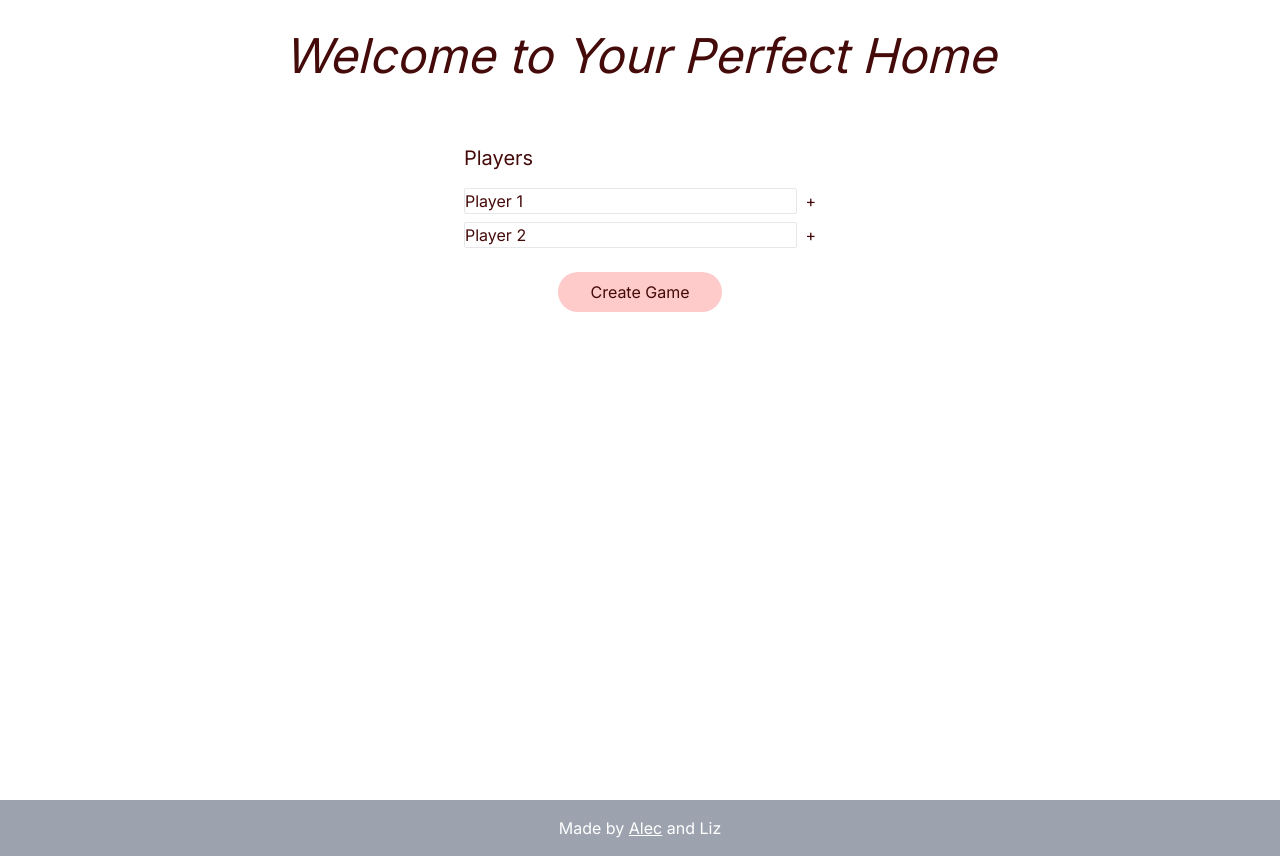
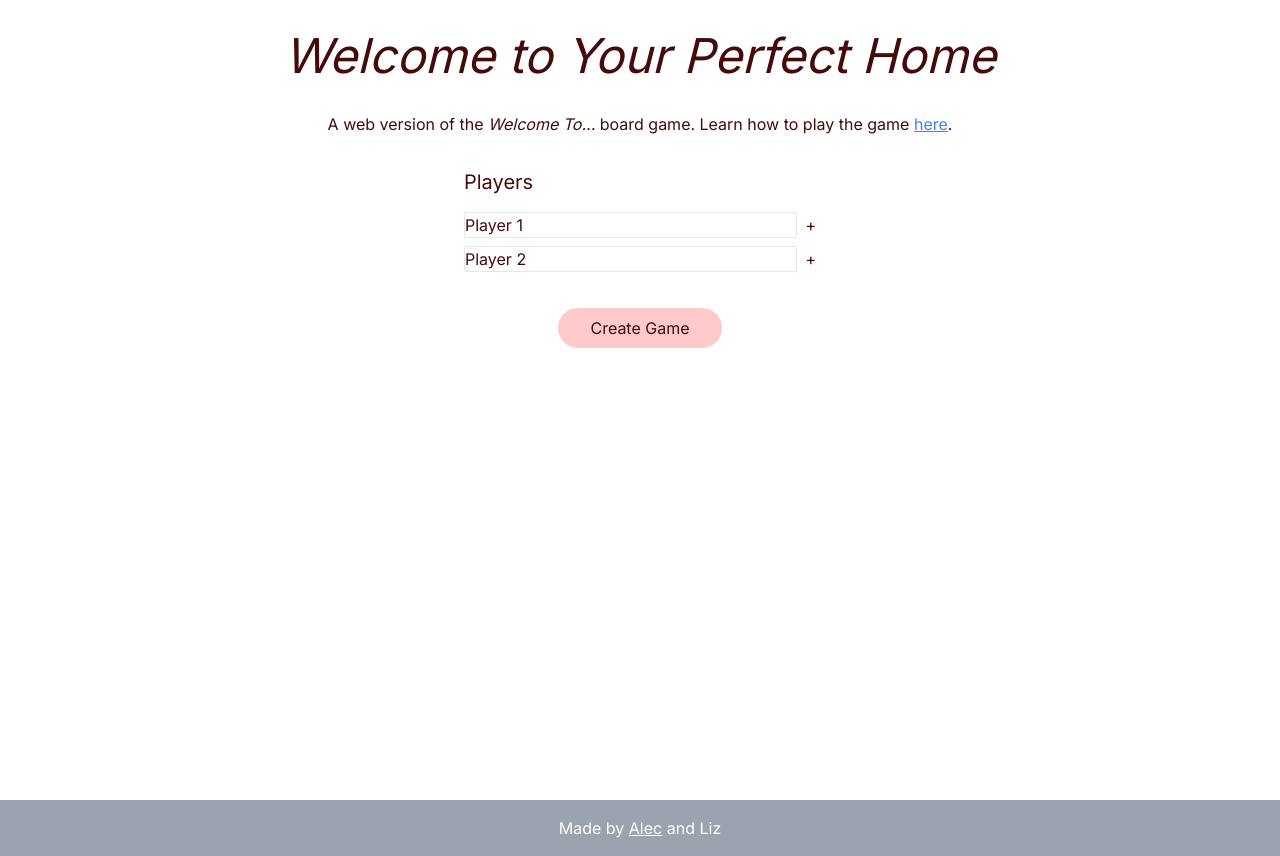
Before and after one commit to al63/welcome-game, a Next.js app: page / in a window 1280 px wide. Built offline with nearby package versions, Linux system fonts and the light colour scheme.

Commit message:
lil description

```diff
--- a/app/NewGame.tsx
+++ b/app/NewGame.tsx
@@ -79,7 +79,7 @@ export default function NewGame() {
       <button
         className={`${
           createdGame == null ? "bg-red-200" : "bg-red-100 text-gray-400"
-        } self-center px-8 py-2 mt-4 rounded-full flex`}
+        } self-center px-8 py-2 mt-7 rounded-full flex`}
         onClick={onCreate}
         disabled={createdGame != null}
       >
--- a/app/page.tsx
+++ b/app/page.tsx
@@ -5,6 +5,13 @@ export default function Home() {
     <div className="w-full">
       <div className="w-full h-screen flex flex-col items-center">
         <h1 className="m-8 italic text-5xl text-center">Welcome to Your Perfect Home</h1>
+        <p>
+          A web version of the <span className="italic">Welcome To...</span> board game. Learn how to play the game{" "}
+          <a className="text-blue-500 underline" href="https://www.ultraboardgames.com/welcome-to/game-rules.php">
+            here
+          </a>
+          .
+        </p>
         <NewGame />
       </div>
       <div className="w-full text-center py-4 bottom-0 bg-gray-400 text-white">
```
